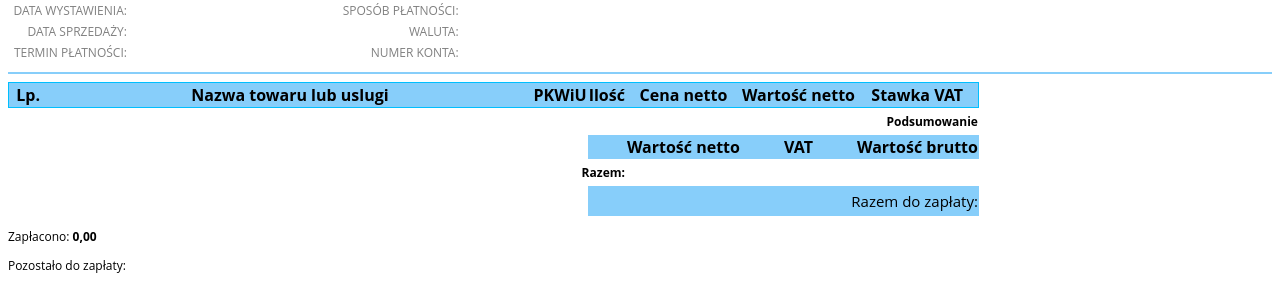
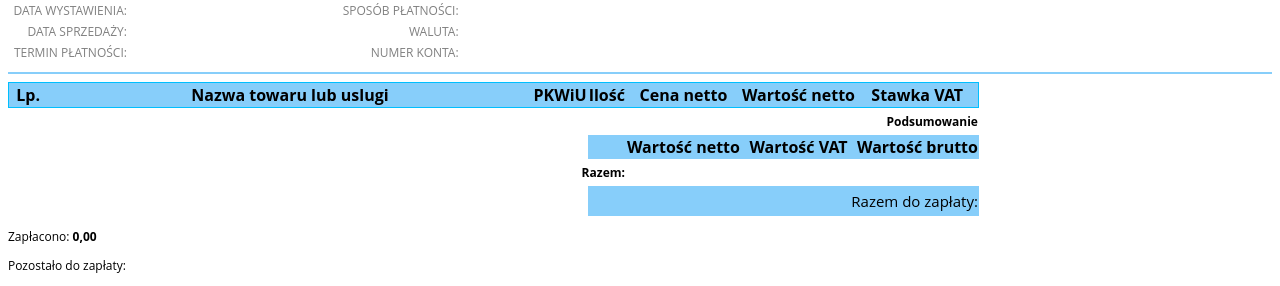
Before and after one commit to devsoft-pl/invoice-factory, a Django app: template templates/invoices/pdf_invoice.html in a window 1280 px wide. Shown: the part 238-524 px from the top of the page. Run offline with Django 3.2, Linux system fonts and the light colour scheme; the template is opened without the code that fills it, so the values that code supplies are empty; some web fonts are replaced.

Commit message:
zmiana nazwy pola

```diff
--- a/templates/invoices/pdf_invoice.html
+++ b/templates/invoices/pdf_invoice.html
@@ -166,7 +166,7 @@
         <td colspan="3"></td>
         <td class="items-background-color"></td>
         <th class="items-background-color">Wartość netto</th>
-        <th class="items-background-color">VAT</th>
+        <th class="items-background-color">Wartość VAT</th>
         <th class="items-background-color">Wartość brutto</th>
     </tr>
     <tr class="no-border">
```
